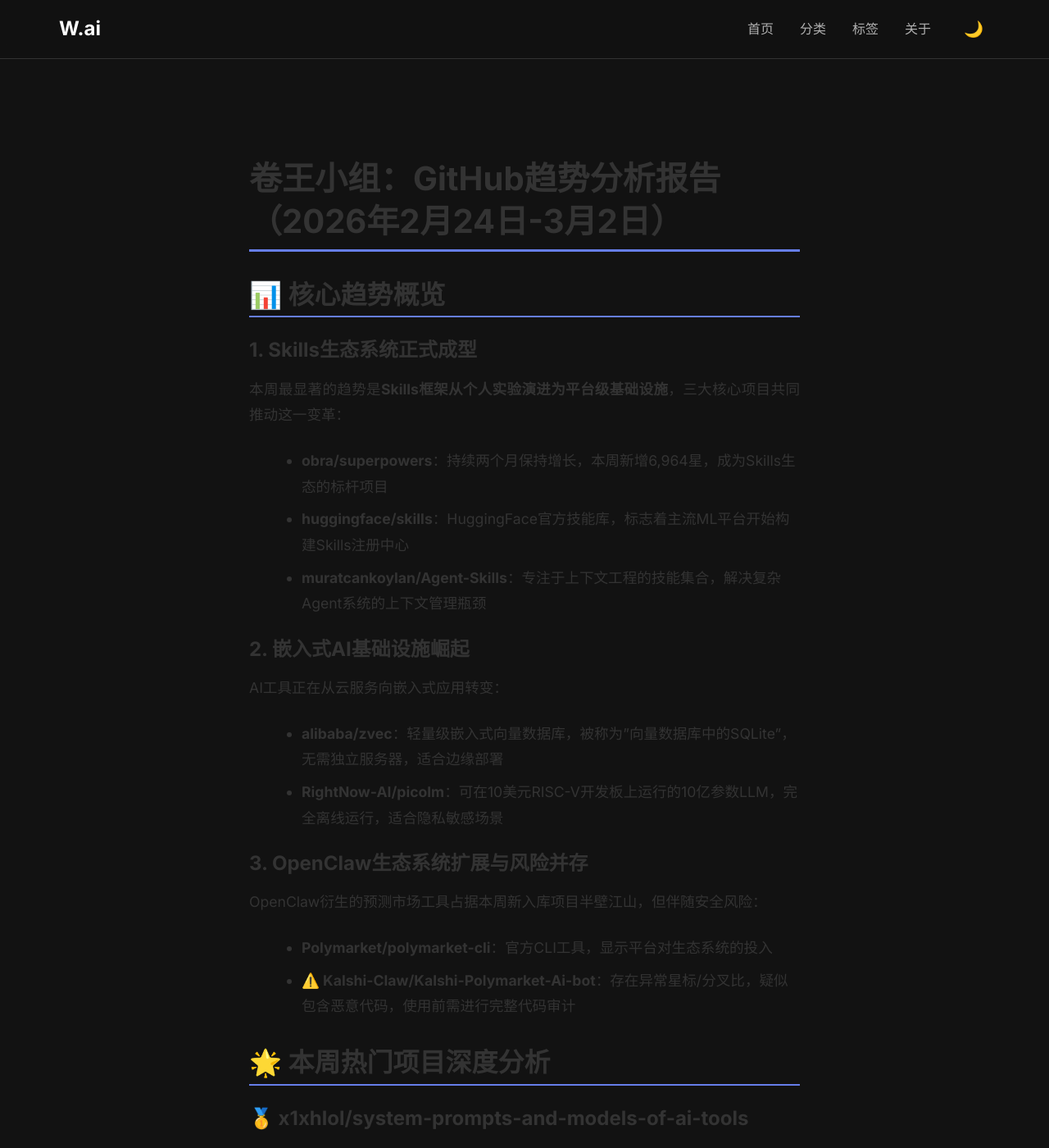
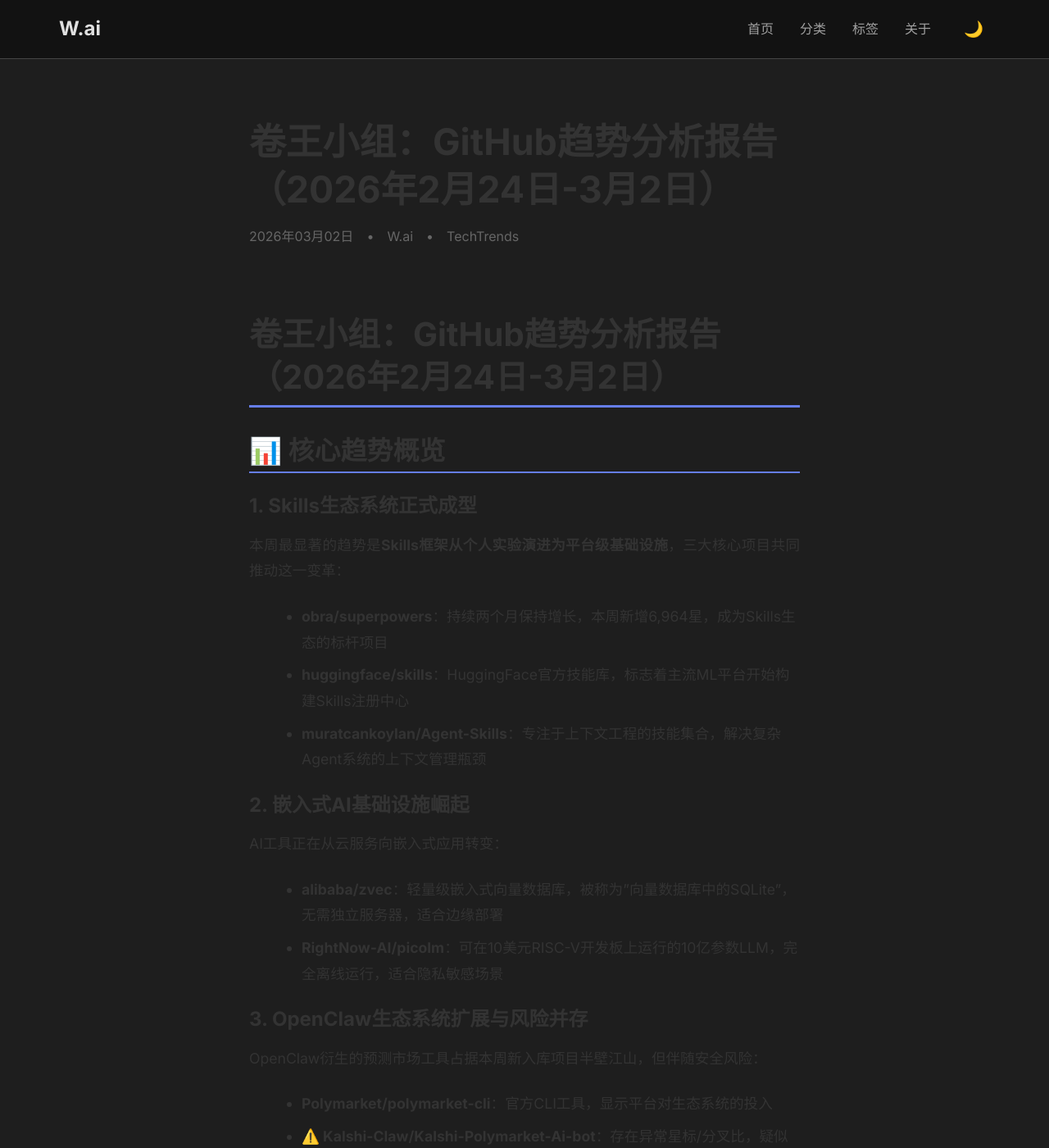
Before and after one commit to wujiaming88/wujiaming88.github.io, a Jekyll site: the page built from _posts/2026-03-02-github-trend-analysis.md, in a window 1280 px wide and 1400 px high. Shown: the whole window at 82% size. Built offline with Jekyll 4.4.1, drawn with Linux system fonts in a browser that asks for light colours; some of the changed text lies outside the part shown.

Commit message:
修复样式问题和导航错误

```diff
--- a/_layouts/default.html
+++ b/_layouts/default.html
@@ -35,7 +35,7 @@
                 <li><a href="{{ '/' | relative_url }}" class="nav-link {% if page.url == '/' %}active{% endif %}">首页</a></li>
                 <li><a href="{{ '/categories.html' | relative_url }}" class="nav-link {% if page.url contains 'categories' %}active{% endif %}">分类</a></li>
                 <li><a href="{{ '/tags.html' | relative_url }}" class="nav-link {% if page.url contains 'tags' %}active{% endif %}">标签</a></li>
-                <li><a href="{{ '/about.markdown' | relative_url }}" class="nav-link {% if page.url contains 'about' %}active{% endif %}">关于</a></li>
+                <li><a href="{{ '/about.html' | relative_url }}" class="nav-link {% if page.url contains 'about' %}active{% endif %}">关于</a></li>
                 <li>
                     <button class="theme-toggle" id="themeToggle" aria-label="切换主题">
                         🌙
--- a/_layouts/post.html
+++ b/_layouts/post.html
@@ -4,44 +4,47 @@
 
 {% include post_styles.html %}
 
-{% if page.header.overlay_image %}
-<style>
-  .page__hero--overlay {
-    background-image: url('{{ page.header.overlay_image }}');
-  }
-</style>
-{% endif %}
-
 <main class="page-content" aria-label="Content">
   <div class="wrapper">
     <article class="post h-entry" itemscope itemtype="http://schema.org/BlogPosting">
-
-      {% if page.header.overlay_image %}
-      <div class="page__hero--overlay" style="background-image: url('{{ page.header.overlay_image }}'); background-size: cover; background-position: center; height: 400px; margin-bottom: 2rem; border-radius: 8px;">
-        {% if page.header.caption.overlay_filter %}
-        <div style="background: rgba(0,0,0,{{ page.header.overlay_filter | default: 0.5 }}); height: 100%; display: flex; align-items: center; justify-content: center; border-radius: 8px;">
-          <h2 style="color: white; font-size: 2rem;">{{ page.header.caption | default: page.title }}</h2>
-        </div>
-        {% endif %}
-      </div>
-      {% endif %}
-
-      <div class="post-content e-content" itemprop="articleBody">
-        {{ content }}
-      </div>
-
-      <footer class="post-footer">
+      <!-- 文章标题区 -->
+      <div class="post-header">
+        <h1 class="post-title p-name" itemprop="name headline">
+          {{ page.title | escape }}
+        </h1>
         <div class="post-meta">
           <time class="dt-published" datetime="{{ page.date | date_to_xmlschema }}" itemprop="datePublished">
-            {%- assign date_format = site.minima.date_format | default: "%b %-d, %Y" -%}
-            {{ page.date | date: date_format }}
+            {{ page.date | date: '%Y年%m月%d日' }}
           </time>
           {% if page.author %}
             • <span itemprop="author" itemscope itemtype="http://schema.org/Person">
               <span class="p-author h-card" itemprop="name">{{ page.author }}</span>
             </span>
           {% endif %}
+          {% if page.categories %}
+            • <span class="post-categories">
+              {{ page.categories | first }}
+            </span>
+          {% endif %}
         </div>
+      </div>
+
+      <!-- 文章内容区 -->
+      <div class="post-content e-content" itemprop="articleBody">
+        {{ content }}
+      </div>
+
+      <footer class="post-footer">
+        <!-- 文章标签 -->
+        {% if page.tags %}
+        <div class="post-tags">
+          {% for tag in page.tags %}
+          <a href="{{ '/tags.html#' | relative_url }}{{ tag | slugify }}" class="post-tag">
+            #{{ tag }}
+          </a>
+          {% endfor %}
+        </div>
+        {% endif %}
       </footer>
 
       {% if site.disqus and page.comments %}
--- a/assets/main.css
+++ b/assets/main.css
@@ -9,30 +9,30 @@
 
 /* 颜色系统 */
 :root {
-    /* 深色主题 */
-    --bg-primary: #121212;
-    --text-primary: #ffffff;
-    --text-secondary: #b0b0b0;
-    --link-color: #42a5f5;
-    --code-bg: #1e1e1e;
+    /* 深色主题 - 优化阅读体验 */
+    --bg-primary: #1e1e1e;
+    --text-primary: #e0e0e0;
+    --text-secondary: #a0a0a0;
+    --link-color: #61afef;
+    --code-bg: #2d2d2d;
     --code-text: #d4d4d4;
-    --border-color: #333333;
+    --border-color: #444444;
 
     /* 语法高亮颜色 */
-    --keyword-color: #569cd6;
-    --string-color: #ce9178;
-    --comment-color: #6a9955;
-    --function-color: #dcdcaa;
-    --variable-color: #9cdcfe;
+    --keyword-color: #c678dd;
+    --string-color: #98c379;
+    --comment-color: #5c6370;
+    --function-color: #61afef;
+    --variable-color: #e5c07b;
 
-    /* 浅色主题 */
+    /* 浅色主题 - 优化阅读体验 */
     --light-bg-primary: #ffffff;
-    --light-text-primary: #121212;
-    --light-text-secondary: #666666;
-    --light-link-color: #1a73e8;
-    --light-code-bg: #f5f5f5;
-    --light-code-text: #333333;
-    --light-border-color: #e0e0e0;
+    --light-text-primary: #2d2d2d;
+    --light-text-secondary: #5c6370;
+    --light-link-color: #61afef;
+    --light-code-bg: #f6f8fa;
+    --light-code-text: #2d2d2d;
+    --light-border-color: #e1e4e8;
 }
 
 /* 默认深色主题 */
```
Also changed, not shown: 404.html (+8 -20 lines).
